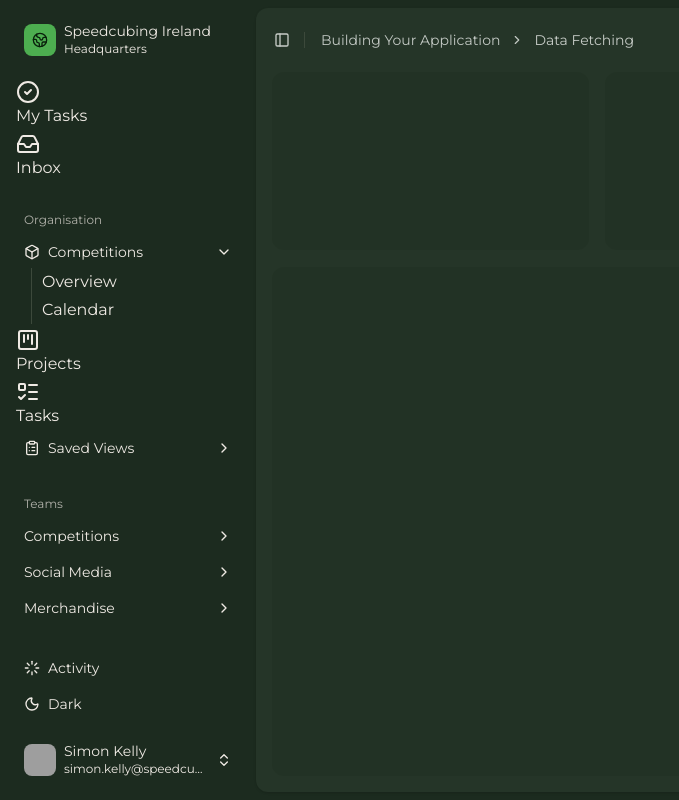
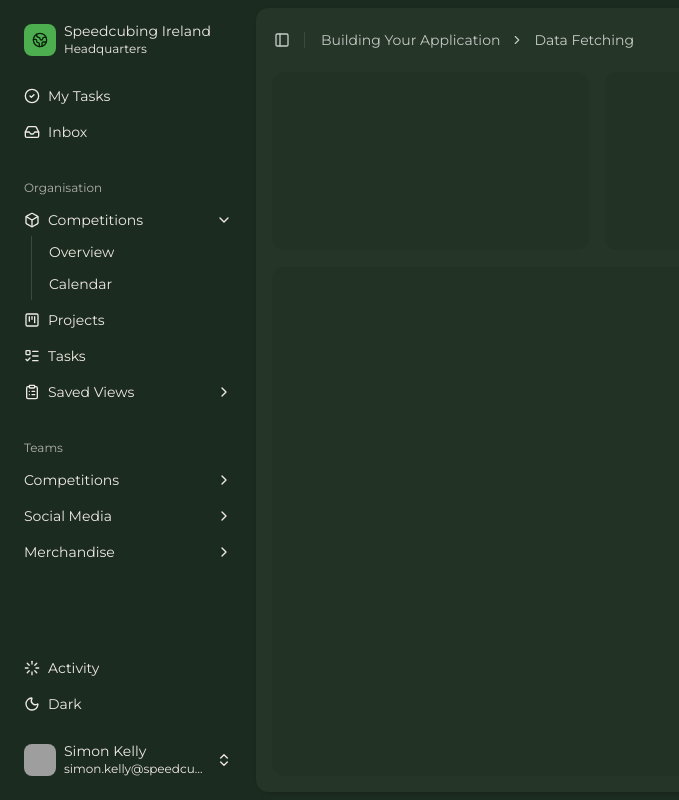
Before and after one commit to speedcubing-ireland/si-headquarters, a React (Vite) app: page / in a window 1280 px wide. Shown: the whole page, without its empty margins (0-679 px from the left). Built offline with nearby package versions, Linux system fonts and the light colour scheme; grey boxes are pictures that could not be loaded.

Commit message:
Fix link rendering

```diff
--- a/src/components/layout/nav-section.tsx
+++ b/src/components/layout/nav-section.tsx
@@ -19,19 +19,20 @@ import {
 } from "@/components/ui/sidebar";
 
 type LinkOptions = Omit<LinkProps, "children">;
-type NavLinkUrl = string | LinkOptions;
+type NavLinkUrl = LinkOptions | LinkOptions['to'];
 
 function NavLink({
 	url,
 	children,
+	...props
 }: {
 	url: NavLinkUrl;
 	children: React.ReactNode;
-}) {
+} & Omit<LinkProps, "to" | "children">) {
 	if (typeof url === "string") {
-		return <Link to={url}>{children}</Link>;
+		return <Link to={url} {...props}>{children}</Link>;
 	}
-	return <Link {...url}>{children}</Link>;
+	return <Link {...url} {...props}>{children}</Link>;
 }
 
 export type NavSectionDropdownItem = {
```
